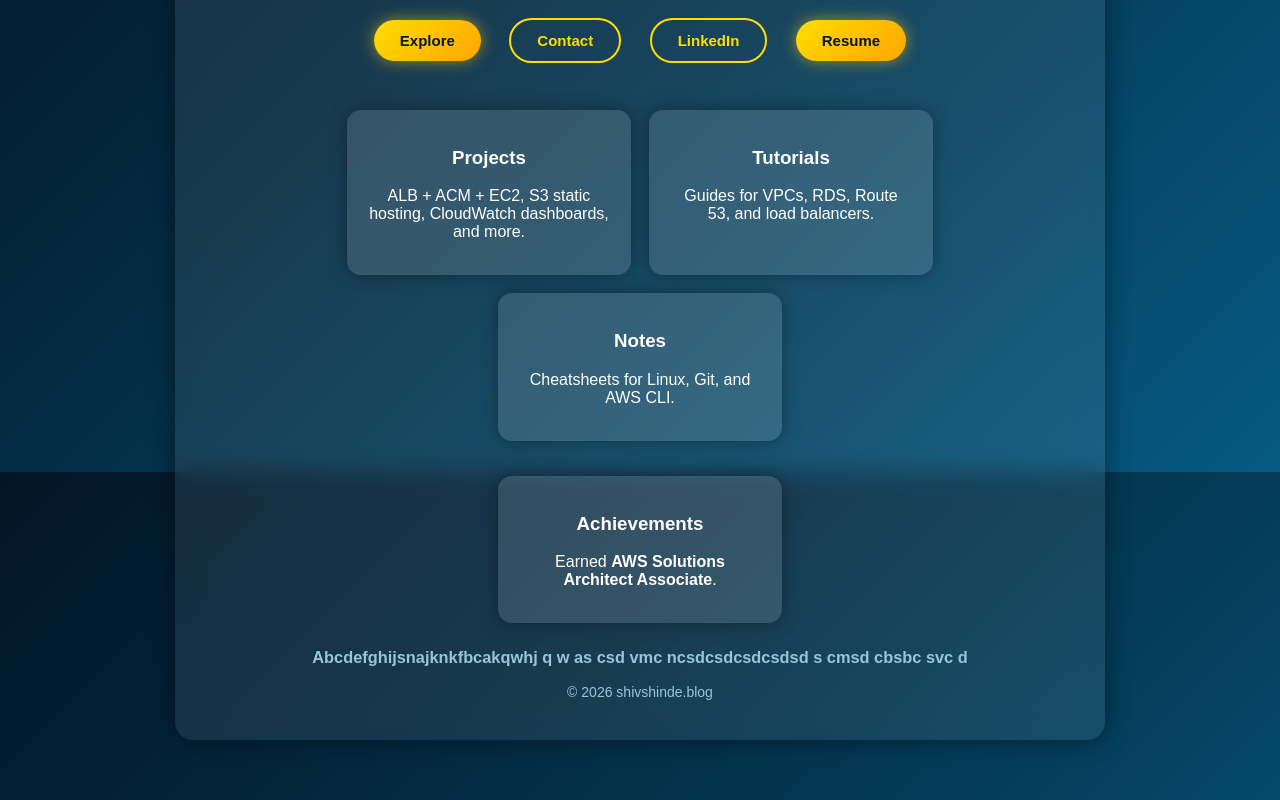
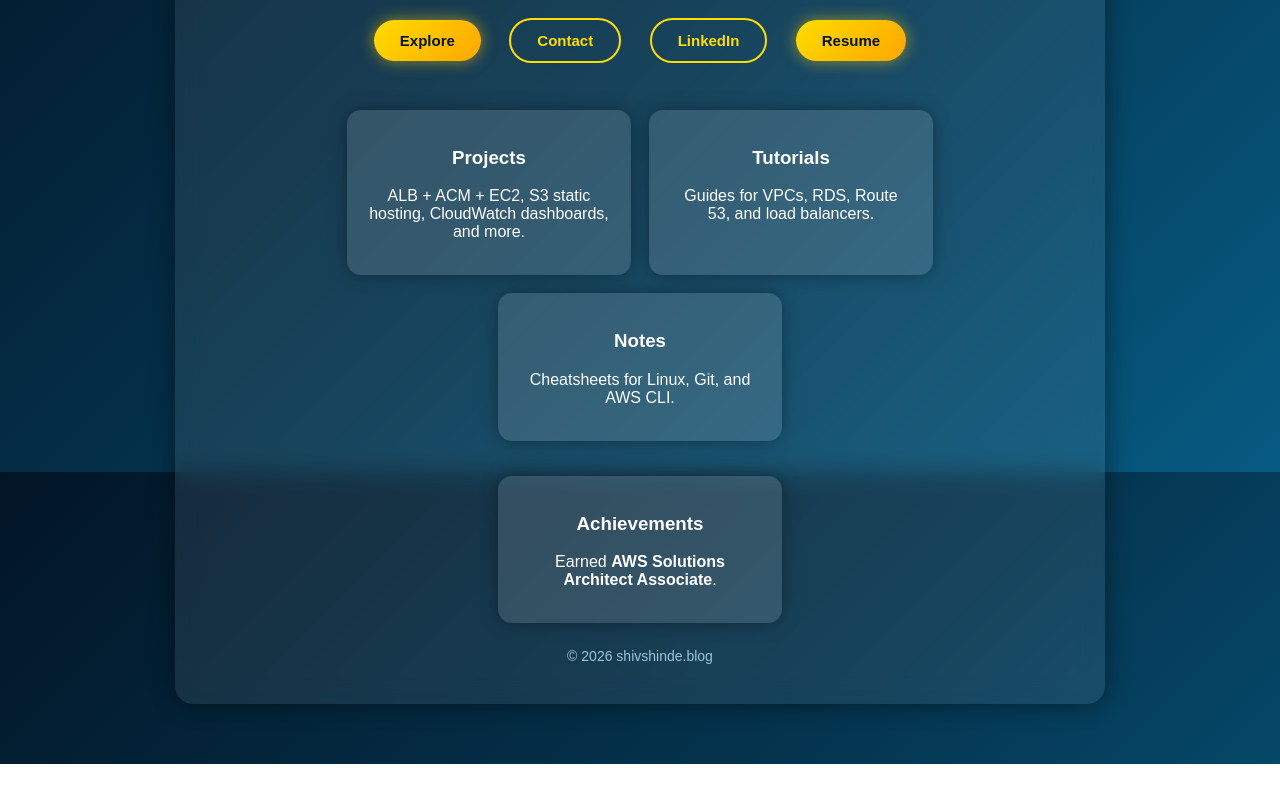
Before and after one commit to shivshinde19/my_website, a plain HTML site: page index.html in a window 1280 px wide. Shown: the part 328-1128 px from the top of the page. After the commit the page ends 1092 px from the top, so only its background shows below. Drawn offline with Linux system fonts and the light colour scheme.

Commit message:
Fix HTML formatting and clean up content

```diff
--- a/index.html
+++ b/index.html
@@ -53,7 +53,6 @@
     </section>
 
     <footer>
-      <h3>Abcdefghijsnajknkfbcakqwhj q w as csd vmc ncsdcsdcsdcsdsd s cmsd cbsbc svc d</h3>
       © <span id="year"></span> shivshinde.blog
     </footer>
   </main>
```
